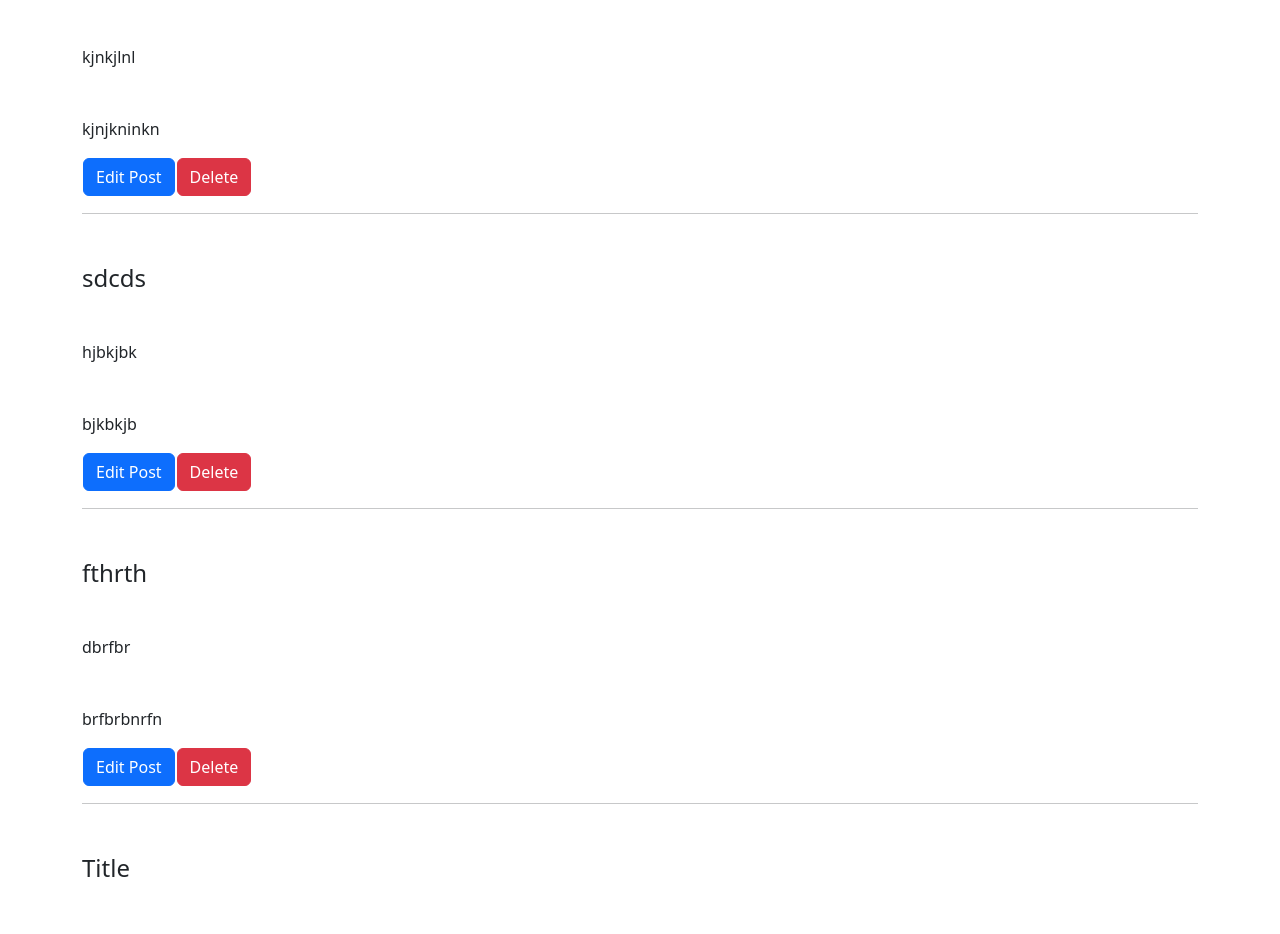
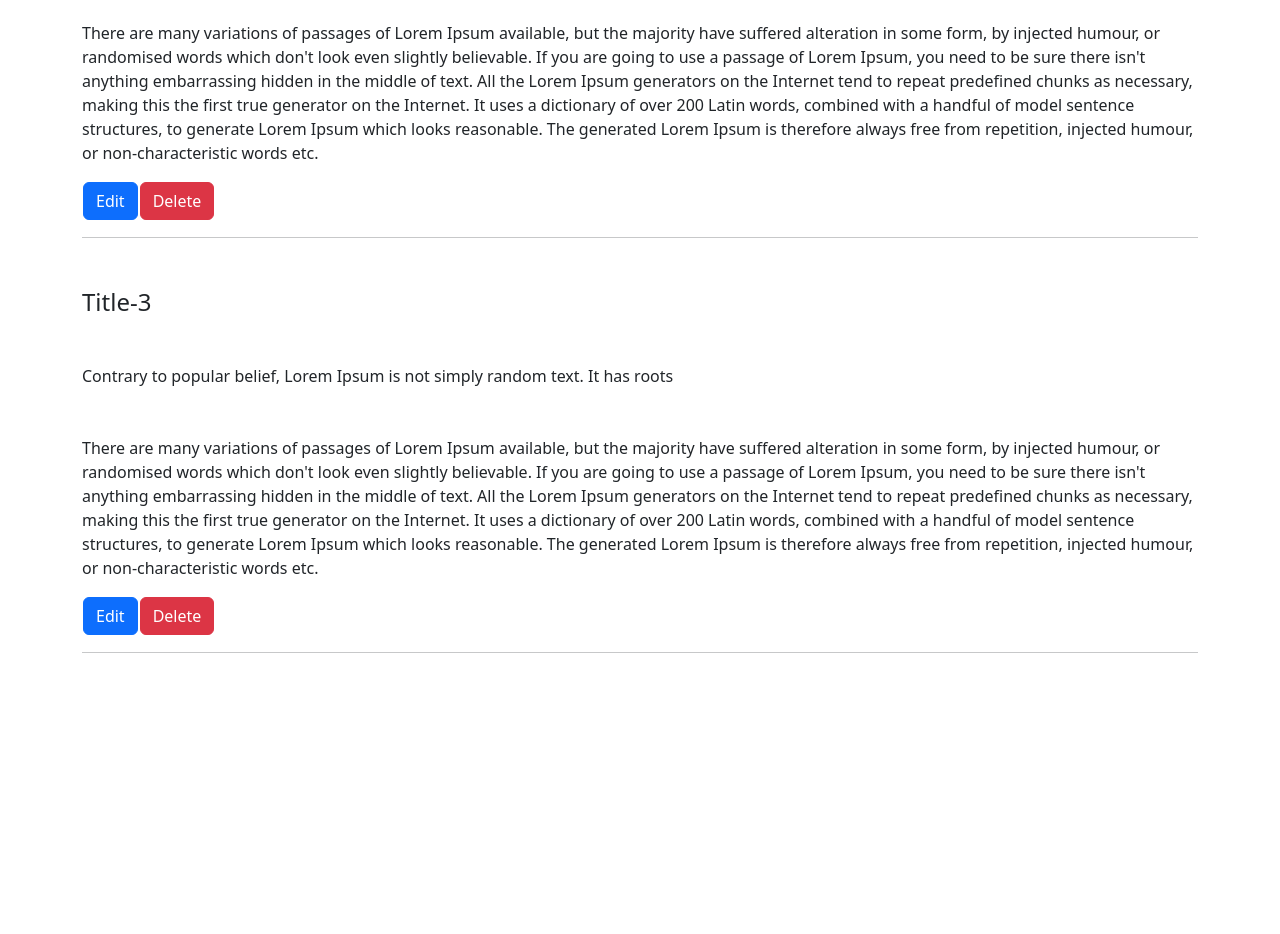
Before and after one commit to Mubarakmampuram/blog, an Angular app: page /dashboard/home in a window 1280 px wide. Shown: the part 664-1598 px from the top of the page. After the commit the page ends 1333 px from the top, so only its background shows below. Built offline with nearby package versions, Linux system fonts and the light colour scheme; data requests are answered from the project's data file.

Commit message:
crud commit

```diff
--- a/db.json
+++ b/db.json
@@ -49,6 +49,11 @@
       "email": "arshad@gmail.com",
       "password": "ars",
       "id": 10
+    },
+    {
+      "email": "",
+      "password": "arshu",
+      "id": 11
     }
   ],
   "signupUsers": [
@@ -69,40 +74,22 @@
   },
   "blogs": [
     {
-      "tittle": "mubarak",
-      "description": "mubarak@gmail.com",
-      "content": "mubu",
+      "title": "Title-12",
+      "description": "Contrary to popular belief, Lorem Ipsum is not simply random text. It has roots",
+      "content": "There are many variations of passages of Lorem Ipsum available, but the majority have suffered alteration in some form, by injected humour, or randomised words which don't look even slightly believable. If you are going to use a passage of Lorem Ipsum, you need to be sure there isn't anything embarrassing hidden in the middle of text. All the Lorem Ipsum generators on the Internet tend to repeat predefined chunks as necessary, making this the first true generator on the Internet. It uses a dictionary of over 200 Latin words, combined with a handful of model sentence structures, to generate Lorem Ipsum which looks reasonable. The generated Lorem Ipsum is therefore always free from repetition, injected humour, or non-characteristic words etc.",
       "id": 1
     },
     {
-      "title": "fnjknn",
-      "description": "kjnjniu",
-      "content": "ijnuinbiubkin\n",
+      "title": "Title-24",
+      "description": "Contrary to popular belief, Lorem Ipsum is not simply random text. It has roots",
+      "content": "There are many variations of passages of Lorem Ipsum available, but the majority have suffered alteration in some form, by injected humour, or randomised words which don't look even slightly believable. If you are going to use a passage of Lorem Ipsum, you need to be sure there isn't anything embarrassing hidden in the middle of text. All the Lorem Ipsum generators on the Internet tend to repeat predefined chunks as necessary, making this the first true generator on the Internet. It uses a dictionary of over 200 Latin words, combined with a handful of model sentence structures, to generate Lorem Ipsum which looks reasonable. The generated Lorem Ipsum is therefore always free from repetition, injected humour, or non-characteristic words etc.",
       "id": 2
     },
     {
-      "title": "erjnejkn",
-      "description": "kjnkjlnl",
-      "content": "kjnjkninkn",
-      "id": 3
-    },
-    {
-      "title": "sdcds",
-      "description": "hjbkjbk",
-      "content": "bjkbkjb",
-      "id": 4
-    },
-    {
-      "title": "fthrth",
-      "description": "dbrfbr",
-      "content": "brfbrbnrfn",
-      "id": 5
-    },
-    {
-      "title": "Title",
+      "title": "Title-3",
       "description": "Contrary to popular belief, Lorem Ipsum is not simply random text. It has roots",
       "content": "There are many variations of passages of Lorem Ipsum available, but the majority have suffered alteration in some form, by injected humour, or randomised words which don't look even slightly believable. If you are going to use a passage of Lorem Ipsum, you need to be sure there isn't anything embarrassing hidden in the middle of text. All the Lorem Ipsum generators on the Internet tend to repeat predefined chunks as necessary, making this the first true generator on the Internet. It uses a dictionary of over 200 Latin words, combined with a handful of model sentence structures, to generate Lorem Ipsum which looks reasonable. The generated Lorem Ipsum is therefore always free from repetition, injected humour, or non-characteristic words etc.",
-      "id": 6
+      "id": 3
     }
   ]
 }
--- a/src/app/header/blog.user.model.ts
+++ b/src/app/header/blog.user.model.ts
@@ -1,4 +1,5 @@
 export class Blogmodel{
+    id:any
     title : string = '';
     description : string = '';
     content : string = '';
--- a/src/app/header/header.component.html
+++ b/src/app/header/header.component.html
@@ -4,7 +4,7 @@
         <div class="d-flex">
             <!-- Button trigger modal -->
 <button type="button"
- class="btn btn-primary"  data-bs-toggle="modal" data-bs-target="#exampleModal">
+ class="btn btn-primary" (click)="clickCreatePost()" data-bs-toggle="modal" data-bs-target="#exampleModal">
     Create Post
   </button>
   <button class="btn btn-primary" routerLink="/dashboard/home">Home</button>
@@ -41,7 +41,9 @@
         </div>
         <div class="modal-footer">
           <button type="button" id="cancel" class="btn btn-secondary" data-bs-dismiss="modal">Close</button>
-          <button type="submit"  (click) = "addBlog()" class="btn btn-primary">Add</button>
+          <button type="button" *ngIf = "showAdd" (click) = "addBlog()" class="btn btn-primary">Add</button>
+          <button type="button" *ngIf = "showUpdate" (click) = "updateBlog()" class="btn btn-primary">Update</button>
+
 
 
         </div>
@@ -53,6 +55,7 @@
 </nav>
 <div class="main">
     <div class="container" *ngFor="let row of blogData">
+
         <div class="title">
             <h4>{{row.title}}</h4>
         </div>
@@ -68,15 +71,19 @@
             </p>
 
         </div>
-
         <div class="actions">
             <table>
                 <tr class="buttons">
-                    <td><button class="btn btn-primary">Edit Post</button></td>
-                    <td><button class="btn btn-danger">Delete</button></td>
+                    <td>
+                         <button class="btn btn-info" (click) = "onEdit(row)" class="btn btn-primary" data-bs-toggle="modal" data-bs-target="#exampleModal">
+                         Edit
+                         </button>
+                    </td>
+                    <td><button class="btn btn-danger" (click) = " deleteBlog(row)" >Delete</button></td>
                 </tr>
             </table>
         </div>
+
         <hr>
     </div>
 
--- a/src/app/header/header.component.ts
+++ b/src/app/header/header.component.ts
@@ -11,6 +11,8 @@ import { Router } from '@angular/router';
 })
 export class HeaderComponent implements OnInit {
   formvalue !:FormGroup
+  showAdd !: boolean;
+  showUpdate !: boolean;
 
   createBlogForm !: FormGroup;
   blogData !:any;
@@ -36,7 +38,7 @@ export class HeaderComponent implements OnInit {
       alert(" Succesfully Added");
       let ref = document.getElementById("cancel")
       ref?.click();
-      this.formvalue.reset();
+      this.createBlogForm.reset();
       this.getAllBlogs();
 
 
@@ -50,5 +52,44 @@ export class HeaderComponent implements OnInit {
       this.blogData = res ;
     })
   }
+  onEdit(row:any){
+    this.showAdd = false;
+    this.showUpdate = true;
+    this.blogModelObj.id = row.id;
+    this.createBlogForm.controls['title'].setValue(row.title)
+    this.createBlogForm.controls['description'].setValue(row.description)
+    this.createBlogForm.controls['content'].setValue(row.content)
+
+
+  }
+  deleteBlog(row:any){
+    this.api.deletePosts(row.id)
+    .subscribe(res => {
+      console.log(res);
+      alert("Blog Deleted");
+      this.getAllBlogs();
+    })
+  }
+  clickCreatePost(){
+    this.createBlogForm.reset();
+    this.showAdd = true;
+    this.showUpdate = false;
+  }
+  updateBlog(){
+    this.blogModelObj.title = this.createBlogForm.value.title;
+    this.blogModelObj.description = this.createBlogForm.value.description;
+    this.blogModelObj.content = this.createBlogForm.value.content;
+
+    this.api.updatePosts(this.blogModelObj,this.blogModelObj.id)
+    .subscribe(res => {
+      alert("Updated Succesfully");
+
+      let ref = document.getElementById("cancel")
+      ref?.click();
+      this.createBlogForm.reset();
+      this.getAllBlogs();
+    })
+
+  }
 
 }
--- a/src/app/service/api.service.ts
+++ b/src/app/service/api.service.ts
@@ -21,6 +21,15 @@ export class ApiService {
   getPosts(){
     return this.http.get<any>("http://localhost:3000/blogs")
 
+
+  }
+  updatePosts(data :any,id: number){
+    return this.http.put<any>("http://localhost:3000/blogs/"+id,data)
+
+  }
+  deletePosts(id : number){
+    return this.http.delete<any>("http://localhost:3000/blogs/"+id)
+
   }
 
 
```
